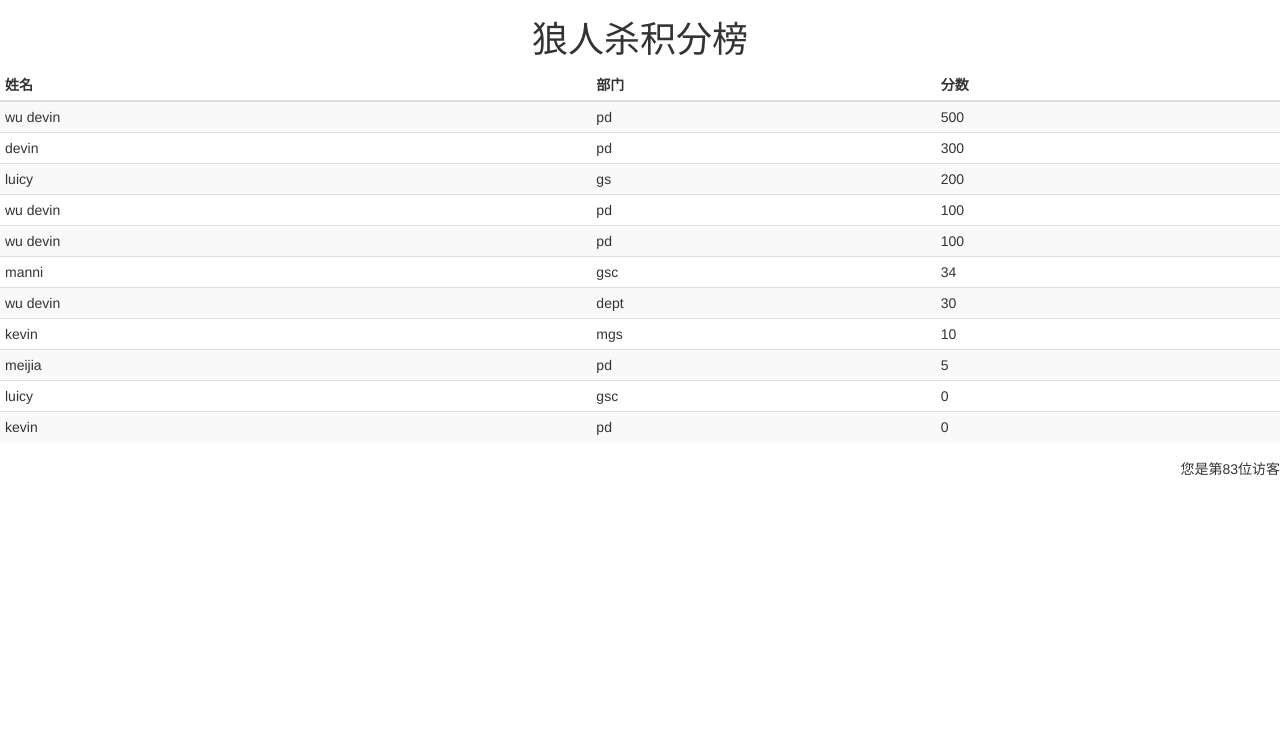
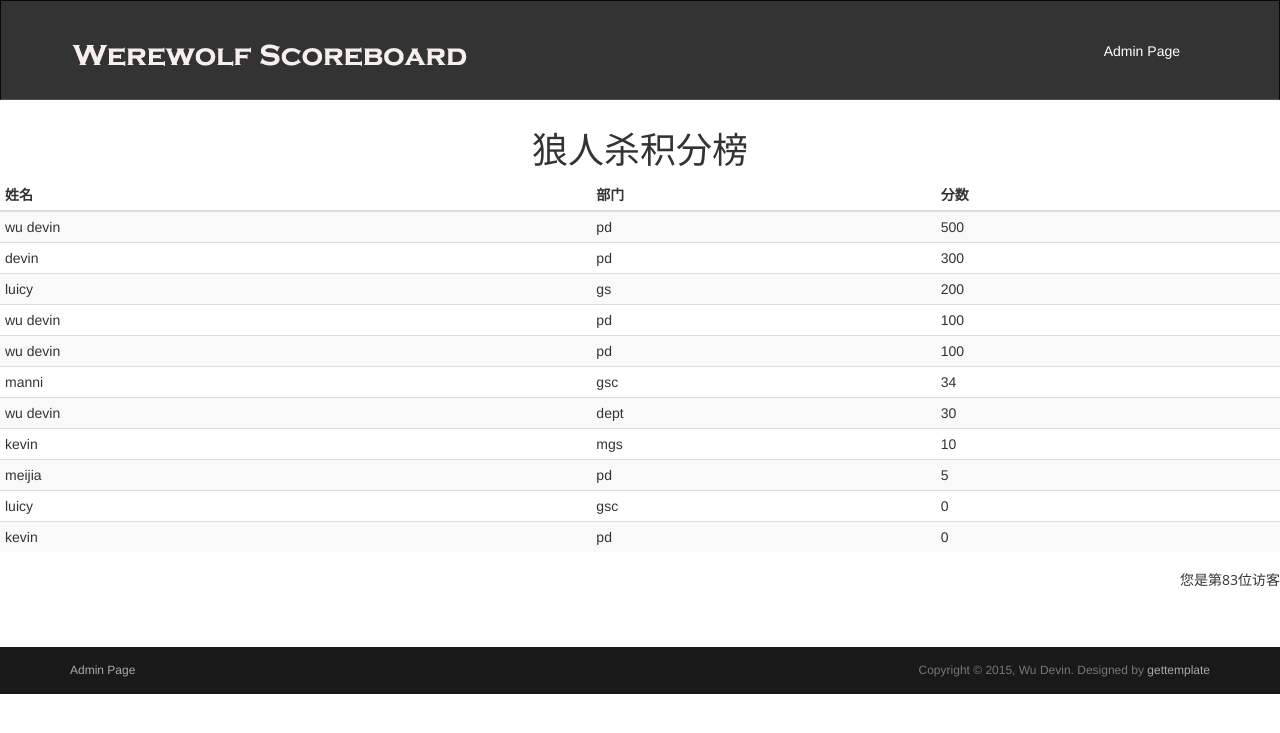
Before and after one commit to bikongyouran/WolfScoreDashboard, a Django app: page / in a window 1280 px wide. Shown: the top 733 px of the page. Run offline with Django 3.2, Linux system fonts and the light colour scheme; data comes from the database, SQL or seed files in the repository; some libraries are stand-ins or nearby versions.

Commit message:
added head and footer

```diff
--- /dev/null
+++ b/templates/footer.html
@@ -0,0 +1,25 @@
+<footer id="footer" class="top-space">
+    <div class="footer2">
+        <div class="container">
+            <div class="row">
+
+                <div class="col-md-6 widget">
+                    <div class="widget-body">
+                        <p class="simplenav">
+                            <a href="#">Admin Page</a>
+                        </p>
+                    </div>
+                </div>
+
+                <div class="col-md-6 widget">
+                    <div class="widget-body">
+                        <p class="text-right">
+                            Copyright &copy; 2015, Wu Devin. Designed by <a href="http://gettemplate.com/" rel="designer">gettemplate</a>
+                        </p>
+                    </div>
+                </div>
+
+            </div> <!-- /row of widgets -->
+        </div>
+    </div>
+</footer>
--- /dev/null
+++ b/templates/header.html
@@ -0,0 +1,15 @@
+<div class="navbar navbar-inverse headroom" >
+    <div class="container">
+        <div class="navbar-header">
+            <!-- Button for smallest screens -->
+            <button type="button" class="navbar-toggle" data-toggle="collapse" data-target=".navbar-collapse"><span class="icon-bar"></span> <span class="icon-bar"></span> <span class="icon-bar"></span> </button>
+            {% load staticfiles %}
+            <a class="navbar-brand" href="index.html"><img src="{% static "images/logo.png" %}" alt="Progressus HTML5 template"></a>
+        </div>
+        <div class="navbar-collapse collapse">
+            <ul class="nav navbar-nav pull-right">
+                <li class="active"><a href="admin">Admin Page</a></li>
+            </ul>
+        </div><!--/.nav-collapse -->
+    </div>
+</div>
--- a/templates/home.html
+++ b/templates/home.html
@@ -7,31 +7,14 @@
         {% load staticfiles %}
         <link rel="stylesheet" href="{% static "css/bootstrap.min.css" %}">
         <link rel="stylesheet" href="{% static "css/bootstrap-theme.css" %}">
+        <link rel="stylesheet" href="{% static "css/main.css" %}">
         <script src="{% static "js/bootstrap-min.js" %}"></script>
         <script src="{% static "js/jquery.min.js" %}"></script>
     </head>
-    <body bgcolor="#99FFFF">
-         <table class="table table-striped table-condensed table-responsive">
-            <caption><h1>狼人杀积分榜</h1></caption>
-            <thead>
-            <tr>
-                <th>姓名</th>
-                <th>部门</th>
-                <th>分数</th>
-            </tr>
-            </thead>
-            <tbody>
-            {% for one in users %}
-                <tr>
-                    <td>{{ one.name}}</td>
-                    <td>{{one.dept}}</td>
-                    <td>{{ one.score}}</td>
-                </tr>
-            {% endfor %}
-            </tbody>
-        </table>
-        <footer id="footer" class="top-space">
-            {% include 'tongji.html' %}
-        </footer>
+    <body bgcolor="#99FFFF" class="home">
+        {% include 'header.html' %}
+        {% include 'player.html' %}
+        {% include 'tongji.html' %}
+        {% include 'footer.html' %}
     </body>
 </html>
--- /dev/null
+++ b/templates/player.html
@@ -0,0 +1,19 @@
+<table class="table table-striped table-condensed table-responsive">
+    <caption><h1>狼人杀积分榜</h1></caption>
+    <thead>
+    <tr>
+        <th>姓名</th>
+        <th>部门</th>
+        <th>分数</th>
+    </tr>
+    </thead>
+    <tbody>
+    {% for one in users %}
+        <tr>
+            <td>{{ one.name}}</td>
+            <td>{{one.dept}}</td>
+            <td>{{ one.score}}</td>
+        </tr>
+    {% endfor %}
+    </tbody>
+</table>
--- /dev/null
+++ b/wolf/static/css/main.css
@@ -0,0 +1,82 @@
+/* Header */
+#head { background:#181015 url( ../images/bg_header.jpg) no-repeat; background-size: cover; min-height:520px; text-align: center; padding-top:240px; color:white; font-family:"Open sans", Helvetica, Arial; font-weight:300; }
+#head.secondary { height:100px; min-height: 100px; padding-top:0px; }
+	#head .lead { font-family:"Open sans", Helvetica, Arial; font-size:44px; margin-bottom:6px; color:white; line-height:1.15em; }
+	#head .tagline { color:rgba(255,255,255,0.75); margin-bottom:25px; }
+		#head .tagline a { color:#fff; }
+	#head .btn { margin-bottom:10px;}
+	#head .btn-default { text-shadow: none; background:transparent; color:rgba(255,255,255,.5); -webkit-box-shadow:inset 0px 0px 0px 3px rgba(255,255,255,.5); -moz-box-shadow:inset 0px 0px 0px 3px rgba(255,255,255,.5); box-shadow:inset 0px 0px 0px 3px rgba(255,255,255,.5); background: transparent; }
+		#head .btn-default:hover,
+		#head .btn-default:focus { color:rgba(255,255,255,.8); -webkit-box-shadow:inset 0px 0px 0px 3px rgba(255,255,255,.8); -moz-box-shadow:inset 0px 0px 0px 3px rgba(255,255,255,.8); box-shadow:inset 0px 0px 0px 3px rgba(255,255,255,.8); background: transparent; }
+		#head .btn-default:active,
+		#head .btn-default.active { color:#fff; -webkit-box-shadow:inset 0px 0px 0px 3px #fff; -moz-box-shadow:inset 0px 0px 0px 3px #fff; box-shadow:inset 0px 0px 0px 3px #fff; background: transparent; }
+
+@media (max-width: 767px) {
+	#head { min-height:420px; padding-top:160px; }
+	#head .lead { font-size: 34px; }
+}
+
+
+/* Autohide navbar */
+.slideUp { top:-100px; }
+.headroom { -webkit-transition: all 0.4s ease-out; -moz-transition: all 0.4s ease-out; -o-transition: all 0.4s ease-out; transition: all 0.4s ease-out; }
+
+
+/* Highlights (in jumbotron in most cases) */
+.highlight { margin-top:40px; }
+	.h-caption { text-align: center; }
+	.h-caption i { display:block; font-size: 54px; color:#382526; margin-bottom:36px; }
+	.h-caption h4 { color:#382526; font-size: 16px; font-weight: bold; margin-bottom:20px; }
+	.h-body { }
+
+
+/* Typography */
+h1, h2, h3, h4, h5, h6 { font-family:"Open sans", Helvetica, Arial; }
+h1, .h1, h2, .h2, h3, .h3 { margin-top:30px; }
+blockquote { font-style: italic; font-family: Georgia; color:#999; margin:30px 0 30px; }
+label { color: #777; }
+.thin { font-weight:300; }
+.page-title { margin-top:20px; font-weight:300; }
+.text-muted { color:#888; }
+.breadcrumb { background:none; padding:0; margin:30px 0 0px 0; }
+ul.list-spaces li{ margin-bottom:10px; }
+
+/* Helpers */
+.container-full { margin: 0 auto; width: 100%; }
+.top-space { margin-top: 60px; }
+.top-margin { margin-top:20px; }
+
+img { max-width:100%; }
+img.pull-right { margin-left: 10px; }
+img.pull-left { margin-right: 10px; }
+#map { width:100%; height:280px; }
+#social { margin-top:50px; margin-bottom:50px; }
+	#social .wrapper { width:340px; margin:0 auto; }
+
+/* Main content block */
+.maincontent { }
+
+/* Sidebars */
+.sidebar { padding-top:36px; padding-bottom:30px; }
+	.sidebar .widget { margin-bottom:20px; }
+	.sidebar h1, .sidebar .h1, .sidebar h2, .sidebar .h2, .sidebar h3, .sidebar .h3 { margin-top:20px; }
+
+/* Footer */
+.footer1 { background: #232323; padding: 30px 0 0 0; font-size: 12px; color: #999; }
+	.footer1 a { color: #ccc; }
+		.footer1 a:hover {color: #fff; }
+	.footer1 .widget { margin-bottom:30px; }
+	.footer1 .widget-title { font-size: 17px; font-weight: bold; color: #ccc; margin: 0 0 20px; }
+	.footer1 .entry-meta { border-top: 1px solid #ccc; border-bottom: 1px solid #ccc; margin: 0 0 35px 0; padding: 2px 0; color: #888888; font-size: 12px; font-size: 0.75rem; }
+		.footer1 .entry-meta a { color: #333333; }
+		.footer1 .entry-meta .meta-in { border-top: 1px solid #ccc; border-bottom: 1px solid #ccc; padding: 10px 0; }
+	.follow-me-icons { font-size:30px; }
+		.follow-me-icons i { float:left; margin:0 10px 0 0; }
+
+.footer2 { background: #191919; padding: 15px 0; color: #777; font-size: 12px; }
+	.footer2 a { color: #aaa; }
+		.footer2 a:hover { color: #fff; }
+		.footer2 p { margin: 0; }
+
+	.widget-simplenav { margin-left:-5px; }
+	.widget-simplenav a{ margin:0 5px; }
```
Also changed, not shown: wolf/static/images/7.jpg (deleted), wolf/static/images/logo.png (added).
